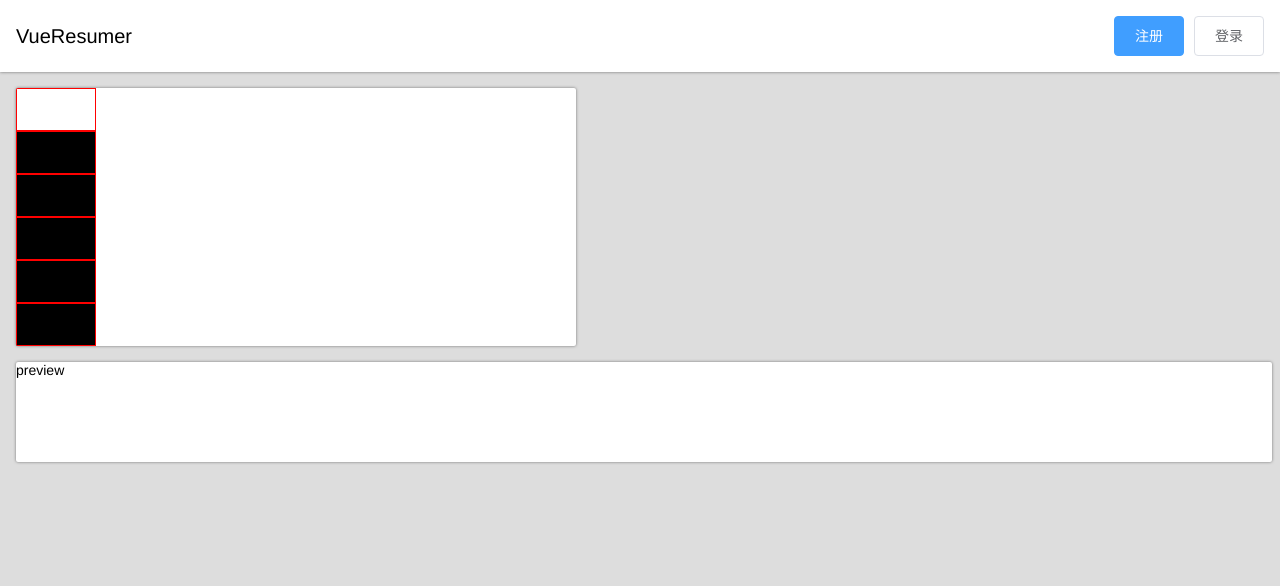
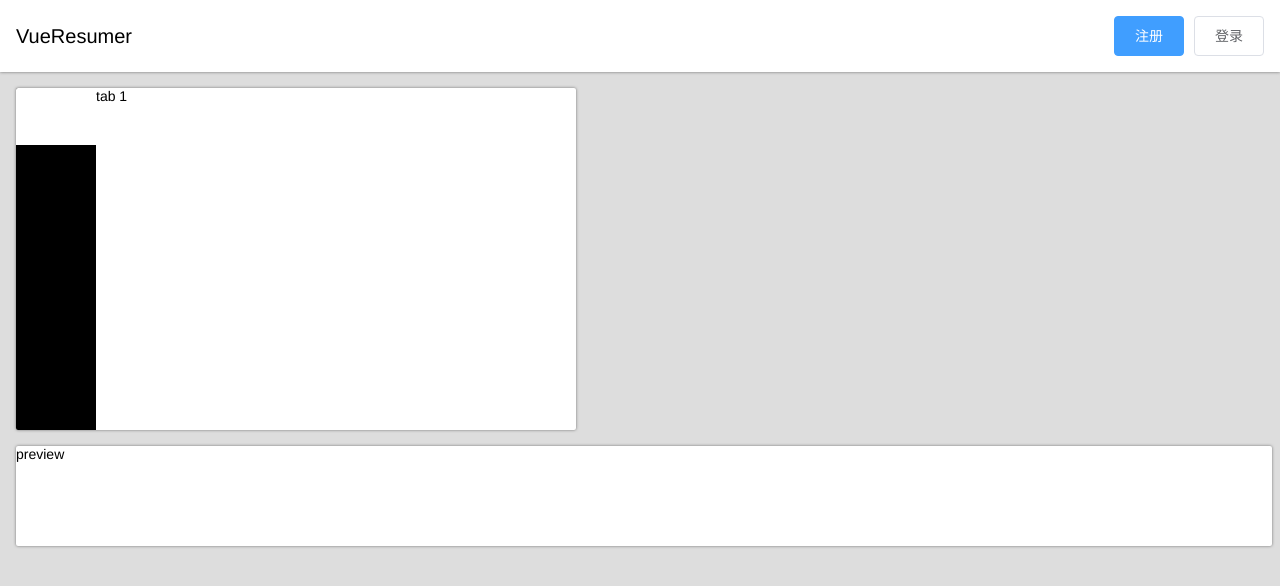
Before and after one commit to ls506507881/vue-resumer-1, a Vue app: page / in a window 1280 px wide. Shown: the top 586 px of the page. Built offline with nearby package versions, Linux system fonts and the light colour scheme.

Commit message:
实现tab切换

```diff
--- a/src/components/Editor.vue
+++ b/src/components/Editor.vue
@@ -2,43 +2,35 @@
     <div id="editor">
         <nav>
             <ol>
-                <li class="active">
+                <li v-for="i in [0,1,2,3,4,5]"
+                v-bind:class="{active:currentTab === i}"
+                v-on:click = "currentTab = i">
                     <svg class="icon">
-                        <use xlink:href="#icon-credentials_icon"></use>
-                    </svg>
-                </li>
-                <li>
-                    <svg class="icon">
-                        <use xlink:href="#icon-bangong"></use>
-                    </svg>
-                </li>
-                <li>
-                    <svg class="icon">
-                        <use xlink:href="#icon-jiaoyu"></use>
-                    </svg>
-                </li>
-                <li>
-                    <svg class="icon">
-                        <use xlink:href="#icon-xiangmu"></use>
-                    </svg>
-                </li>
-                <li>
-                    <svg class="icon">
-                        <use xlink:href="#icon-jiangbei"></use>
-                    </svg>
-                </li>
-                <li>
-                    <svg class="icon">
-                        <use xlink:href="#icon-lianxi"></use>
+                        <use v-bind:xlink:href="`#icon-${icons[i]}`"></use>
                     </svg>
                 </li>
             </ol>
         </nav>
         <ol class="panes">
-          <li></li>
+          <li v-bind:class="{active:currentTab === 0}"> tab 1 </li>
+          <li v-bind:class="{active:currentTab === 1}"> tab 2 </li>
+          <li v-bind:class="{active:currentTab === 2}"> tab 3 </li>
+          <li v-bind:class="{active:currentTab === 3}"> tab 4 </li>
+          <li v-bind:class="{active:currentTab === 4}"> tab 5 </li>
+          <li v-bind:class="{active:currentTab === 5}"> tab 6 </li>
         </ol>
     </div>
 </template>
+<script>
+export default {
+  data(){
+      return {
+        currentTab: 0,
+        icons:['credentials_icon','bangong','jiaoyu','xiangmu','jiangbei','lianxi']
+      }
+  }
+}
+</script>
 
 <style lang="scss">
 #editor {
@@ -49,8 +41,7 @@
         width: 80px;
         text-align: center;
         > ol > li{
-            border: 1px solid red;
-            padding: 8px 0;
+            padding: 16px 0;
         > .icon{
             width: 24px;
             height: 24px;
@@ -64,5 +55,11 @@
             }
         }
     }
+    > .panes > li{
+        display: none;
+        &.active{
+            display: block;
+        }
+    }
 }
 </style>
```
